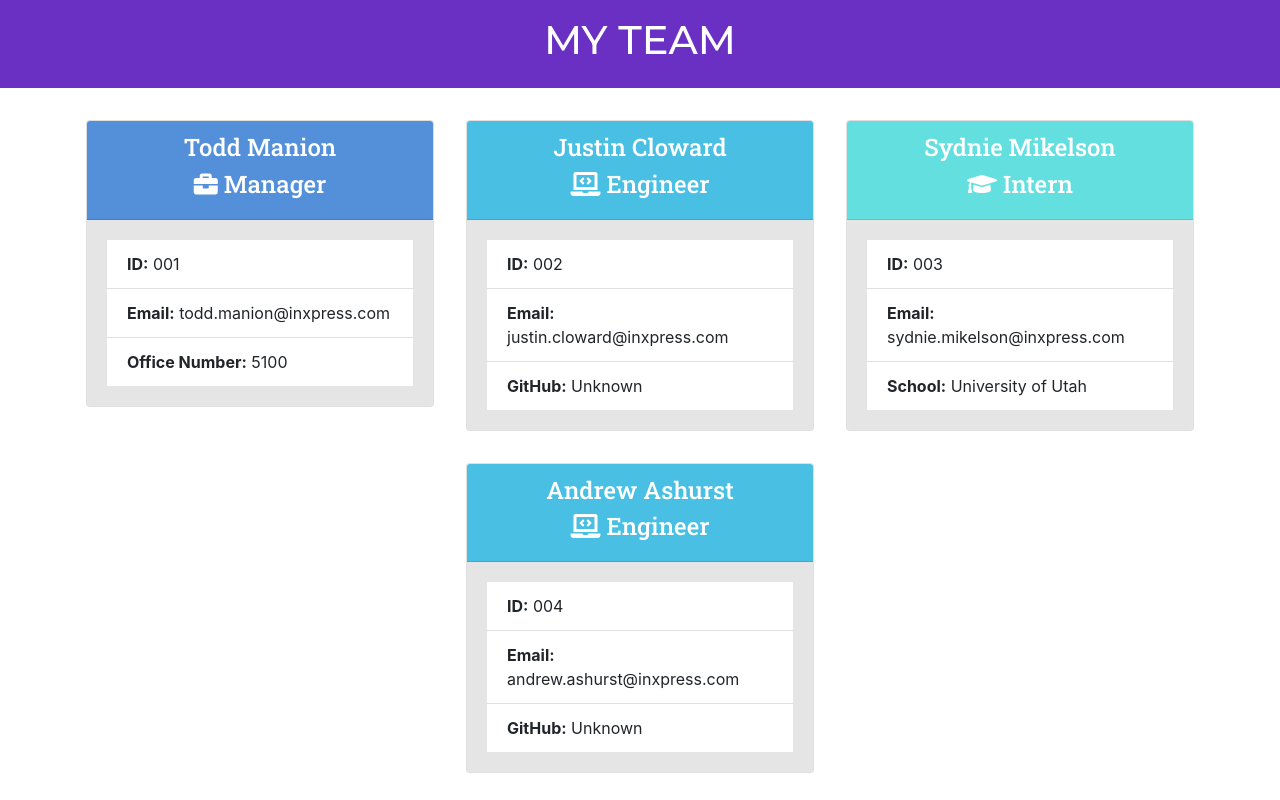
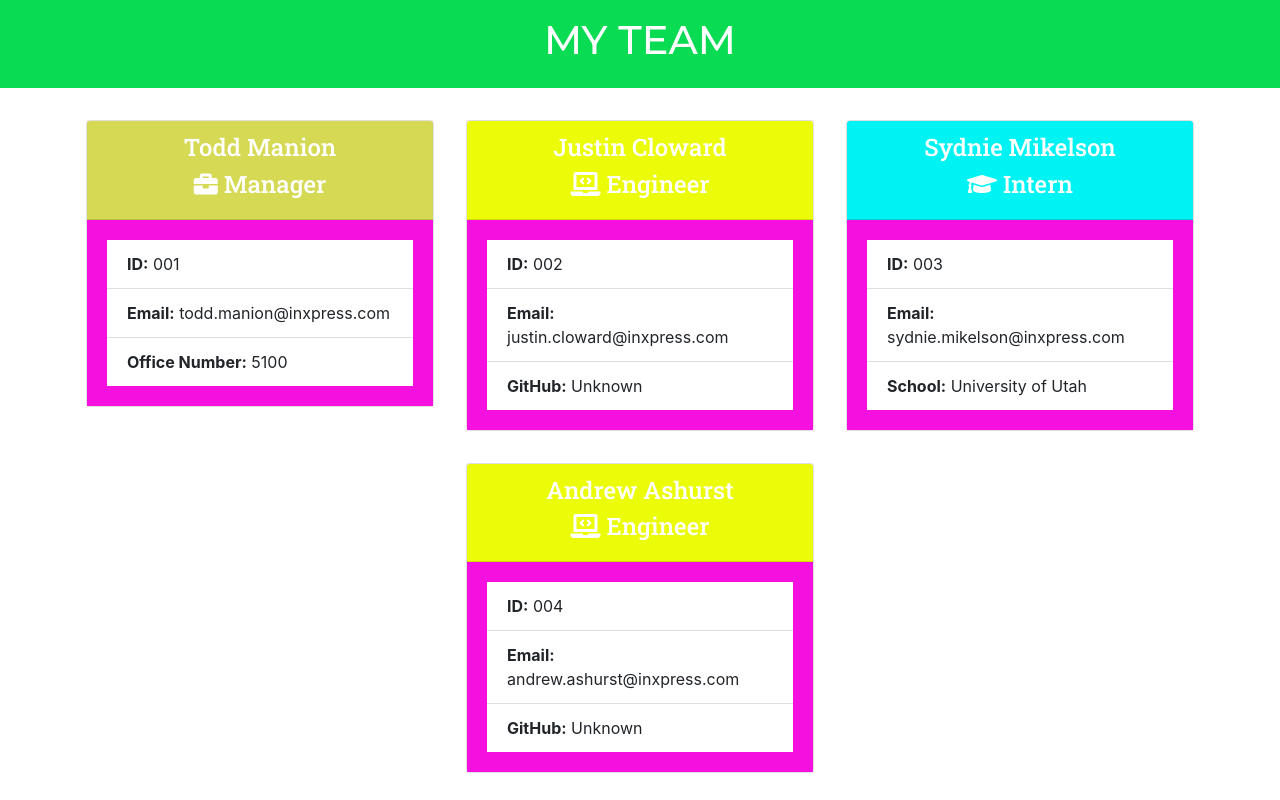
Before and after one commit to reisnern/Challenge-10-Team-Profile-Generator, a website: page src/template.html in a window 1280 px wide. Drawn offline with nearby package versions, Linux system fonts and the light colour scheme.

Commit message:
fixinf CSS

```diff
--- a/src/style.css
+++ b/src/style.css
@@ -8,21 +8,21 @@
 }
 
 .header-bg {
-  background-color: #6930c3;
+  background-color: #09db53;
 }
 
 .manager-bg {
-  background-color: #5390d9;
+  background-color: #d5d953;
 }
 
 .engineer-bg {
-  background-color: #48bfe3;
+  background-color: #ebfb08;
 }
 
 .intern-bg {
-  background-color: #64dfdf;
+  background-color: #00f3f3;
 }
 
 .body-bg {
-  background-color: #e5e5e5;
+  background-color: #f610df;
 }
```
Also changed, not shown: assets/images/Screen Shot 2021-05-23 at 11.52.44 AM.png (added), 2 other files.
